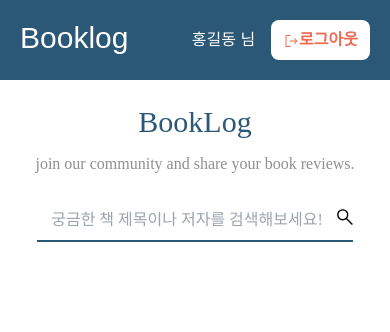
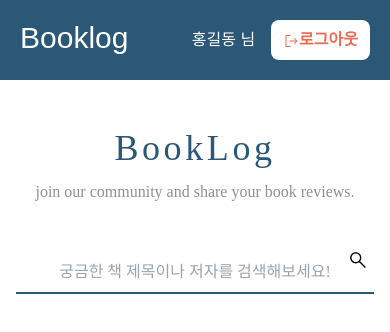
Before and after one commit to team1-booklog/Frontend, a React (Vite) app: page / in a window 390 px wide. Shown: the top 332 px of the page. Built offline with nearby package versions, Linux system fonts and the light colour scheme; a web font is replaced by a local one.

Commit message:
[REFACTOR] - 검색바 컴포넌트화

```diff
--- /dev/null
+++ b/src/components/MainPage/SearchBar.tsx
@@ -0,0 +1,62 @@
+import { useState, useRef } from 'react';
+import MagnifyingGlass from'../../assets/icons/MagnifyingGlass.svg';
+import cn from '../../libs/cn.ts';
+
+interface SearchBarProps {
+  onSearch: (searchText: string) => void;
+}
+
+export default function SearchBar({ onSearch }: SearchBarProps) {
+  const [searchText, setSearchText] = useState('');
+  const inputRef = useRef<HTMLInputElement | null>(null);
+
+  const handleButtonClick = () => {
+    const enterKeyDownEvent = new KeyboardEvent('keydown', {
+      key: 'Enter',
+      code: 'Enter',
+      bubbles: true,
+    });
+
+    if (inputRef.current) {
+      inputRef.current.dispatchEvent(enterKeyDownEvent);
+    }
+  };
+
+  const handleKeyDown = (e: React.KeyboardEvent<HTMLInputElement>) => {
+    if (e.nativeEvent.isComposing || e.key !== 'Enter') {
+      return;
+    }
+    e.preventDefault();
+
+    // 검색어를 부모 컴포넌트에 전달
+    onSearch(searchText);
+  };
+
+  return (
+    <div
+  className={cn(
+    'relative w-full flex justify-center items-center mt-6 md:mt-20 gap-2',
+    'font-rockwell font-normal px-4 md:px-10',
+  )}
+>
+  <div className="relative w-full max-w-[1200px] border-b-2 border-[#2B5877]">
+    <input
+      type="text"
+      placeholder="궁금한 책 제목이나 저자를 검색해보세요!"
+      value={searchText}
+      ref={inputRef}
+      onKeyDown={handleKeyDown}
+      onChange={(e) => setSearchText(e.target.value)}
+      className={cn(
+        'w-full p-2 text-center', // 반응형 너비
+        'text-base md:text-xl xl:text-3xl focus:outline-none'
+      )}
+    />
+    <button onClick={handleButtonClick} className="absolute right-0 mr-2">
+      <img src={MagnifyingGlass} alt="Search" className="w-4 md:w-6 h-4 md:h-6" />
+    </button>
+  </div>
+</div>
+
+  );
+}
--- a/src/pages/MainPage.tsx
+++ b/src/pages/MainPage.tsx
@@ -1,75 +1,38 @@
-import { useState, useRef } from 'react';
-import  MagnifyingGlass from '../assets/icons/MagnifyingGlass.svg';
 import cn from '../libs/cn.ts';
+import SearchBar from '../components/MainPage/SearchBar.tsx';
 
 export default function MainPage() {
-  const [searchText, setSearchText] = useState("");
-  const inputRef = useRef<HTMLInputElement | null>(null);
 
-  const handleButtonClick = () => {
-    // 'Enter' keydown event 생성
-    const enterKeyDownEvent = new KeyboardEvent('keydown', {
-      key: 'Enter',
-      code: 'Enter',
-      bubbles: true
-    });
-
-    if (inputRef.current) {
-      inputRef.current.dispatchEvent(enterKeyDownEvent);
-    }
-  };
-
-  const handleKeyDown = (e: React.KeyboardEvent<HTMLInputElement>) => {
-    if (e.nativeEvent.isComposing || e.key !== "Enter") {
-      return;
-    }
-    e.preventDefault();
-
-    // 검색 결과 페이지로 이동
+  const handleSearch = (searchText: string) => {
+    // 검색어로 검색 결과 처리
     alert(`검색 결과 페이지로 이동합니다. 검색어: ${searchText}`);
   };
 
   return (
     <>
-    <div className={cn(
-      "relative w-full flex-col justify-center text-center",
-      "flex flex-col items-center mt-10 md:mt-20 gap-3 md:gap-6",
-      "w-fit font-rockwell font-normal"
-    )}>
-      <h1 className="w-fit text-3xl md:text-6xl xl:text-8xl text-[#2B5877]">
-        BookLog
-      </h1>
-      <h2 className="w-fit text-base md:text-2xl xl:text-4xl text-[#918F8F]">
-        join our community and share your book reviews.
-      </h2>
-    </div>
+      <div
+        className={cn(
+          'relative w-full flex-col justify-center text-center',
+          'flex flex-col items-center mt-16 md:mt-20 xl:mt-32 gap-3 md:gap-6',
+          'w-fit font-rockwell font-normal'
+        )}
+      >
+        <h1
+          className="w-fit text-4xl md:text-6xl xl:text-8xl text-[#2B5877]"
+          style={{ letterSpacing: '0.1em' }}
+        >
+          BookLog
+        </h1>
+        <h2 className={cn(
+          "w-fit text-base md:text-2xl xl:text-4xl text-[#918F8F]",
+          'mb-6 md:mb-0'
+        )}>
+          join our community and share your book reviews.
+        </h2>
+      </div>
 
-    {/* 검색 바 */}
-    <div className={cn(
-      "relative w-full flex justify-center items-center mt-6 md:mt-20 gap-2",
-      "font-rockwell font-normal"
-    )}>
-      <div className='border-b-2 border-[#2B5877]'>
-        <input
-          type="text"
-          placeholder="궁금한 책 제목이나 저자를 검색해보세요!"
-          value={searchText}
-          ref={inputRef}
-          onKeyDown={handleKeyDown}
-          onChange={(e) => setSearchText(e.target.value)}
-          className={cn(
-            "w-[300px] sm:w-[600px] md:w-[730px] xl:w-[1200px] p-2 inline-block text-center",
-            "text-base md:text-xl xl:text-3xl focus:outline-none"
-          )}
-        />
-        <button
-          onClick={handleButtonClick}
-          className="ml-0 md:ml-2"
-        >
-          <img src={MagnifyingGlass} alt="Search" className="w-4 md:w-6 h-4 md:h-6" />
-        </button>
-      </div>
-    </div>
+      {/* Search Bar */}
+      <SearchBar onSearch={handleSearch} />
     </>
   );
 }
```
